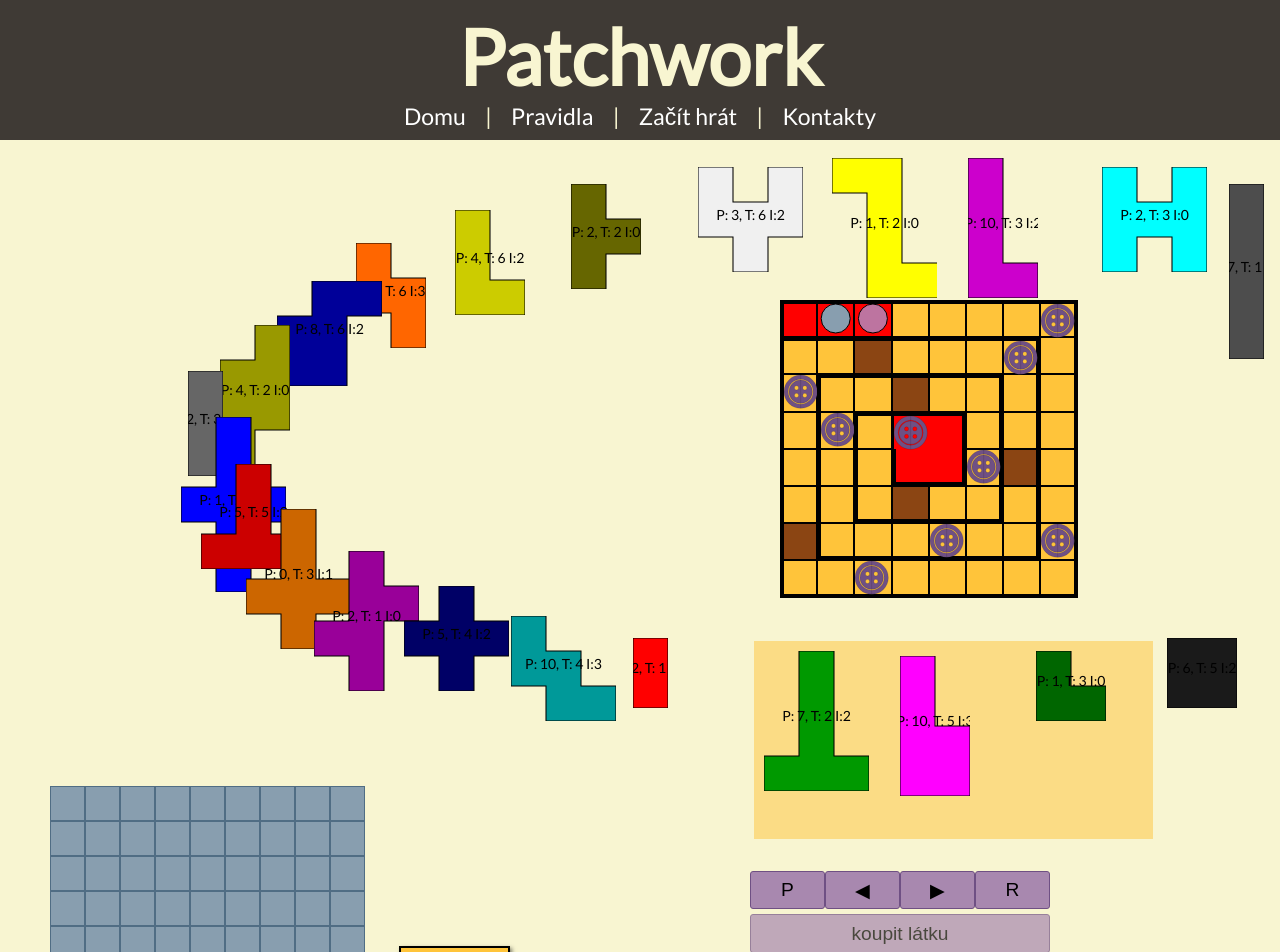
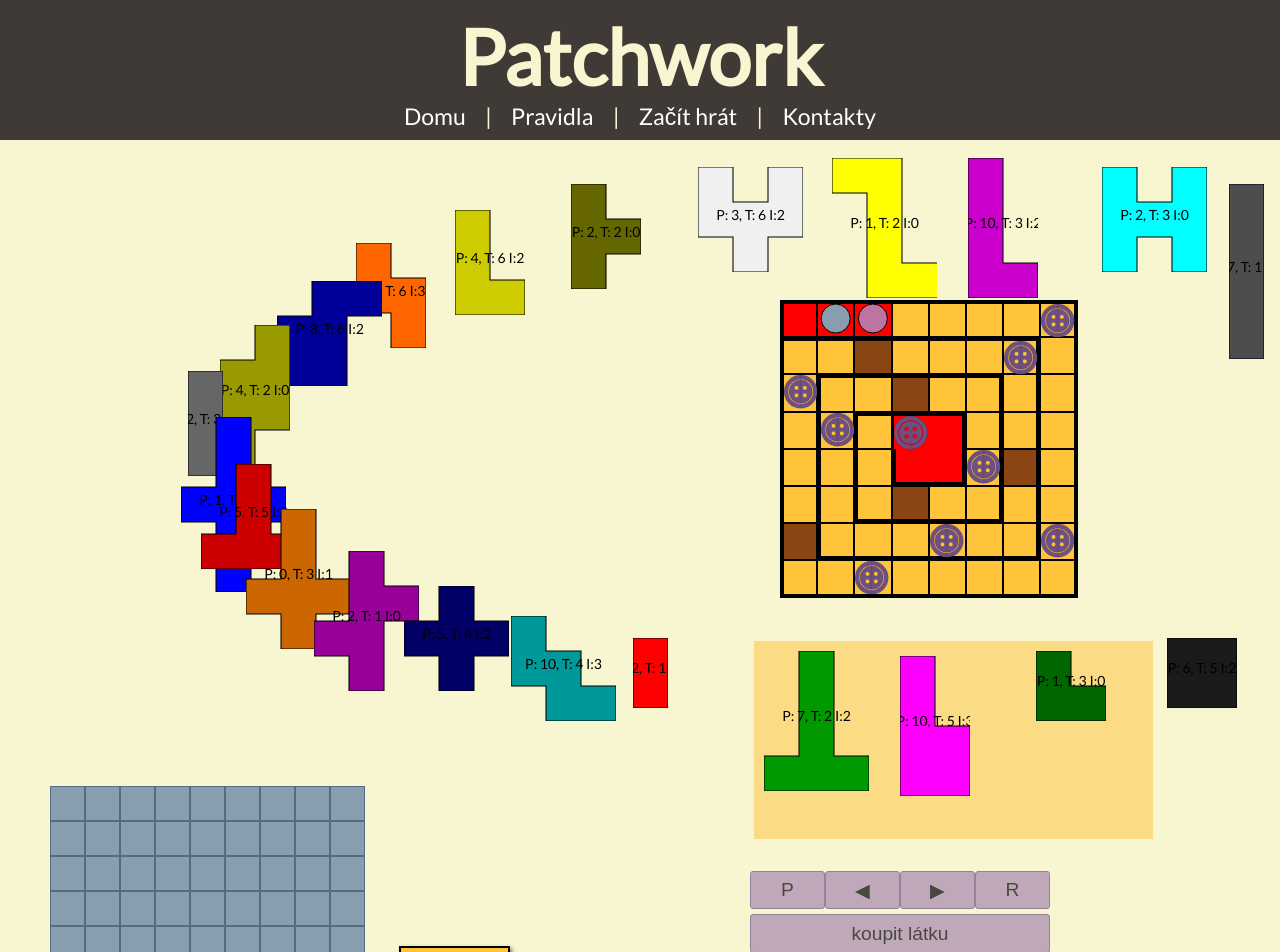
Before and after one commit to LucieDuskova/Patchwork, a React (Vite) app: page /hra in a window 1280 px wide. Shown: the top 952 px of the page. Built offline with nearby package versions, Linux system fonts and the light colour scheme.

Commit message:
Neaktivní tlačítka, když na tu látku nemám peníze

```diff
--- a/src/components/GameMenu/index.jsx
+++ b/src/components/GameMenu/index.jsx
@@ -13,12 +13,18 @@ export const GameMenu = ({ state, dispatch }) => {
         <div className="gameMenu__button-rotation">
           <button
             className="gameMenu__button"
+            disabled={
+              (priceDescriptionPatch?.price) <= currentPlayer.buttons ? false : true
+            }
             onClick={() => dispatch({ type: 'ROTATION_FLIP' })}
           >
             P
           </button>
           <button
             className="gameMenu__button"
+            disabled={
+              (priceDescriptionPatch?.price) <= currentPlayer.buttons ? false : true
+            }
             onClick={() => dispatch({ type: 'ROTATION_MINUS_90' })}
           >
             {' '}
@@ -26,12 +32,18 @@ export const GameMenu = ({ state, dispatch }) => {
           </button>
           <button
             className="gameMenu__button"
+            disabled={
+              (priceDescriptionPatch?.price) <= currentPlayer.buttons ? false : true
+            }
             onClick={() => dispatch({ type: 'ROTATION_PLUS_90' })}
           >
             &#9654;
           </button>
           <button
             className="gameMenu__button"
+            disabled={
+              (priceDescriptionPatch?.price) <= currentPlayer.buttons ? false : true
+            }
             onClick={() => dispatch({ type: 'ROTATION_RESET' })}
           >
             R
```
